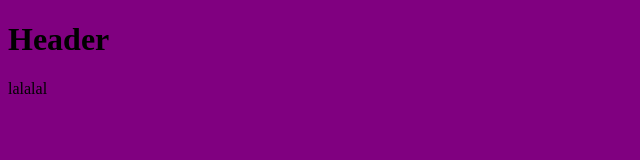
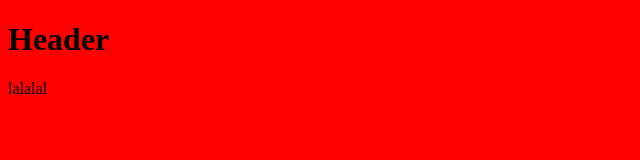
Before and after one commit to dbaykina/caloriesCounter, a plain HTML site: page index.html in a window 1280 px wide. Shown: the whole page, without its empty margins (0-640 px from the left). Drawn offline with Linux system fonts and the light colour scheme.

Commit message:
Tha bg has been changed

```diff
--- a/style.css
+++ b/style.css
@@ -1,3 +1,3 @@
 body {
-    background: purple;
+    background:red;
 }
```
